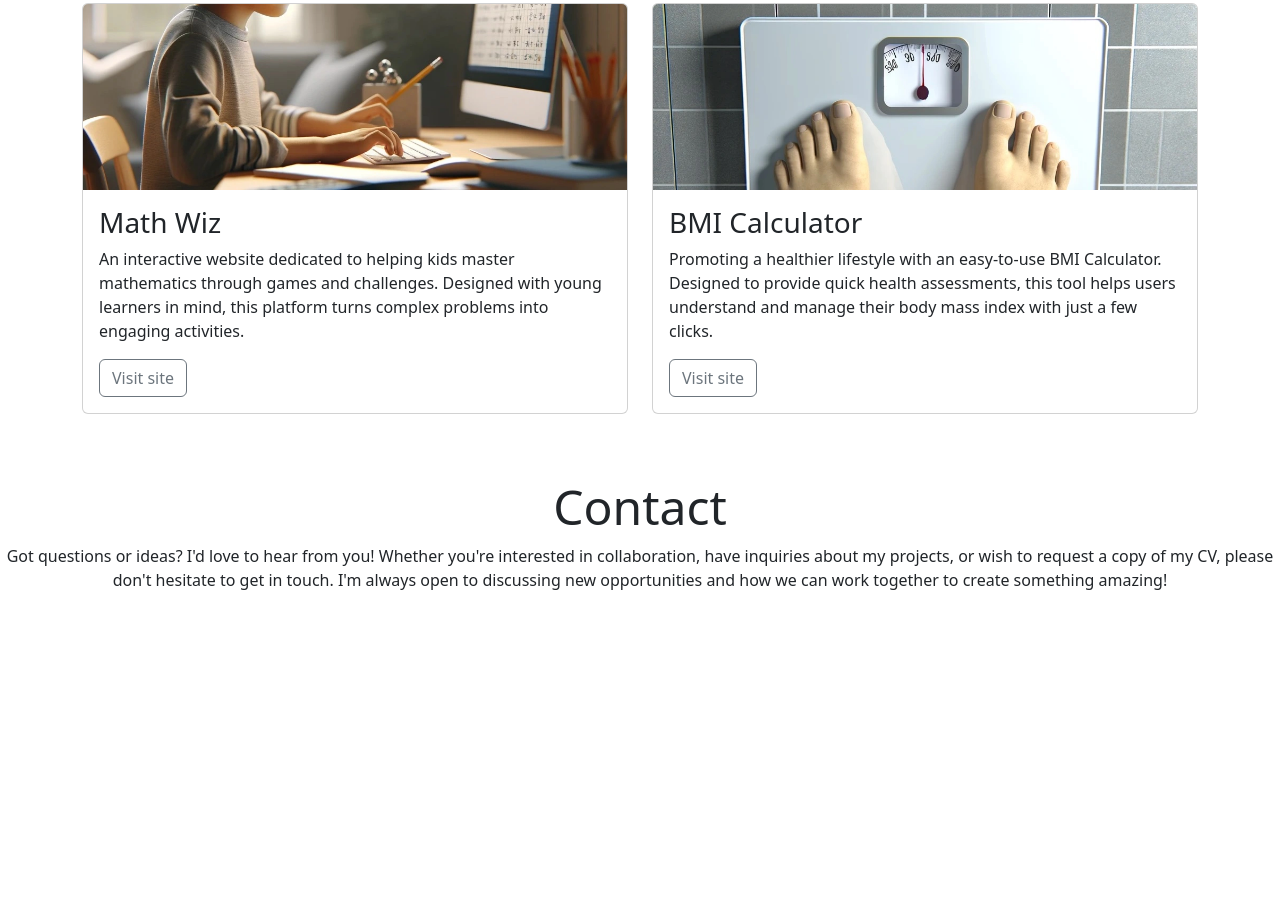
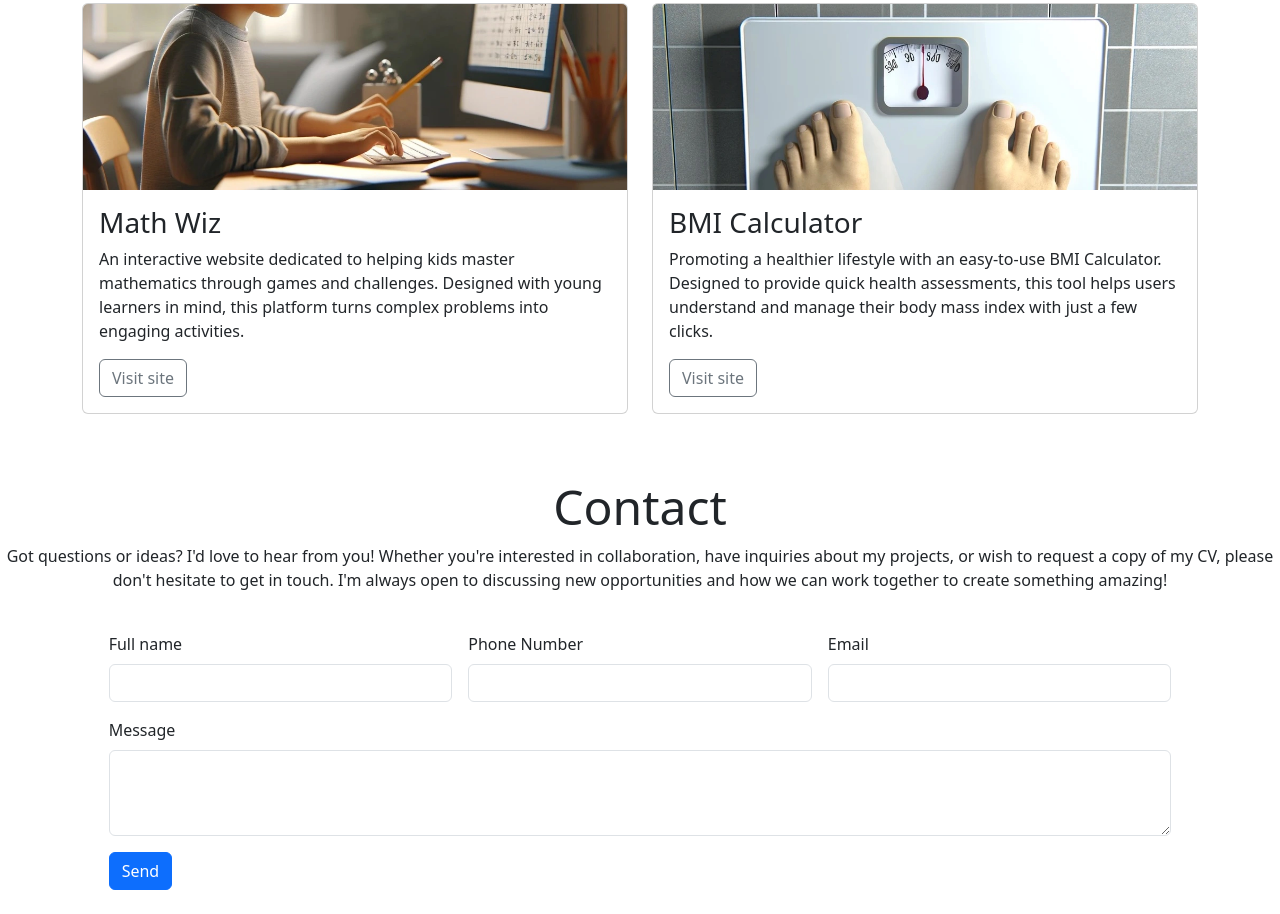
Before and after one commit to Yazminaaa/mei-wong-portfolio, a plain HTML site: page index.html in a window 1280 px wide. Shown: the part 1421-2335 px from the top of the page. Before the commit the page ends 2053 px from the top, so only its background shows below. Drawn offline with nearby package versions, Linux system fonts and the light colour scheme.

Commit message:
Added contact form

```diff
--- a/index.html
+++ b/index.html
@@ -162,8 +162,29 @@
             <h2 class="display-5"> Contact</h2>
             <p class="mt4">Got questions or ideas? I'd love to hear from you! Whether you're interested in collaboration, have inquiries about my projects, or wish to request a copy of my CV, please don't hesitate to get in touch. I'm always open to discussing new opportunities and how we can work together to create something amazing!</p>
         </div>
-        <div class="col-12 col-md-10 col-lg8">
+        <div class="col-12 col-md-10 col-lg8 mb-4">
             <!-- Add your form here-->
+             <form class="row g-3">
+  <div class="col-lg-4 ">
+    <label for="full-name" class="form-label">Full name</label>
+   <input type="text" class="form-control" id="full-name">
+  </div>
+  <div class="col-lg-4">
+    <label for="phonenumber" class="form-label">Phone Number</label>
+   <input type="number" class="form-control" id="phonenumber">
+  </div>
+  <div class="col-lg-4">
+    <label for="email" class="form-label">Email</label>
+    <input type="email" class="form-control" id="email">
+  </div>
+  <div class="col-12">
+    <label for="message" class="form-label">Message</label>
+    <textarea class="form-control" id="message" rows="3"> </textarea>
+  </div>
+  <div class="col-12">
+    <button type="submit" class="btn btn-primary">Send</button>
+  </div>
+</form>
         </div>
     </div>
 
```
